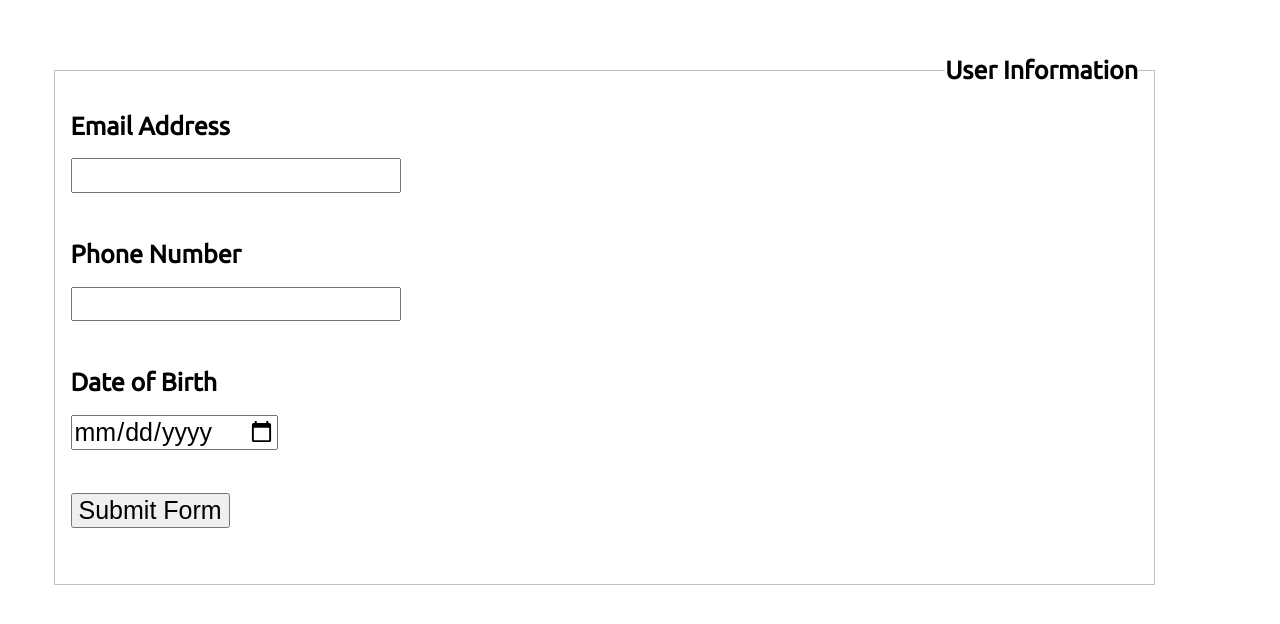
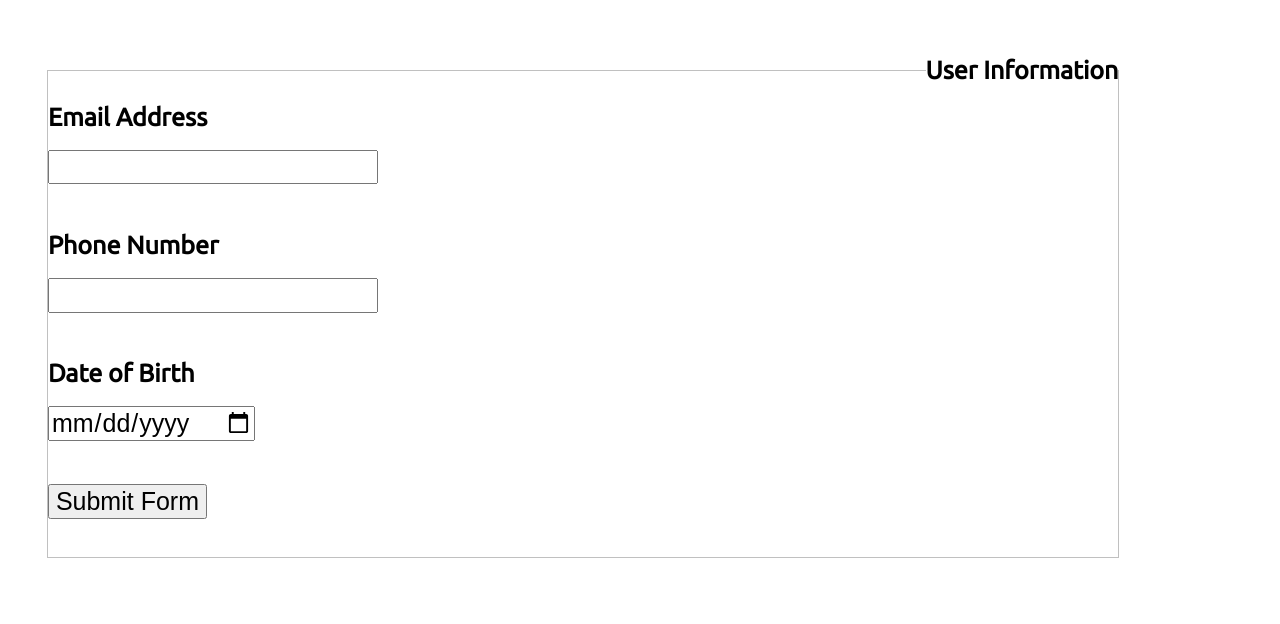
Before and after one commit to kmm913/ITMD362-Lab2, a plain HTML site: page index.html in a window 1280 px wide. Drawn offline with Linux system fonts and the light colour scheme.

Commit message:
never ending margin adjustments
I hate CSS

```diff
--- a/screen.css
+++ b/screen.css
@@ -193,8 +193,9 @@ html{
 
 
 form{
-  margin: 0 5px 1.5em 5px;
-  width: 100%;
+  margin: 0px;
+  padding: 0px;
+  width: 95%;
 }
 
 legend{
@@ -203,7 +204,9 @@ legend{
 }
 
 fieldset{
-  width: 90%;
+  margin: 0px;
+  padding: 0px;
+  width: 95%;
 }
 
 label{
```
Also changed, not shown: index.html (+1 -0 lines).
